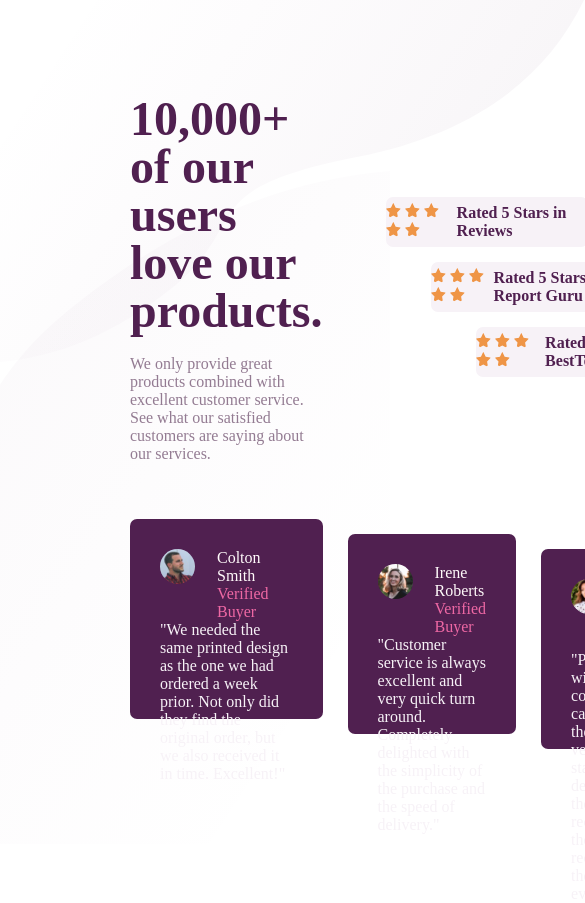
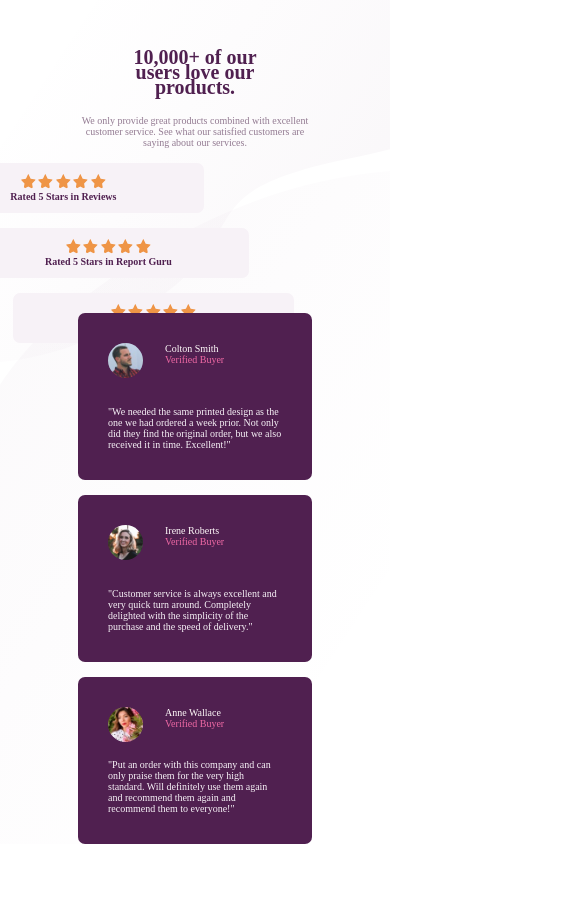
Before and after one commit to mehrnoush-amiri/social-proof-secton, a plain HTML site: page index.html in a window 390 px wide. Shown: the top 903 px of the page, 585 px wide, since content can reach past the window. After the commit the page ends 844 px from the top, so only its background shows below. Drawn offline with Linux system fonts and the light colour scheme.

Commit message:
modified:   style.css

```diff
--- a/style.css
+++ b/style.css
@@ -110,3 +110,38 @@ h1{
     color: hsl(300, 43%, 22%) ;
     font-weight: bold;
 }
+
+@media(max-width:600px){
+
+    body{
+        width: 100%;
+        height: 100%;
+    }
+   .main-container{
+    display: flex;
+    flex-direction: column;
+    justify-content: center;
+    font-size: 10px;
+    margin: auto ;
+    width: 60%;
+    height: 100%;
+   }
+   .first-cell h1{
+    font-size: 20px;
+    font-weight: 800;
+    line-height:15px ;
+    margin: 50 auto 0 auto;
+    width: 70%;
+   }
+   .first-cell{
+    text-align: center;
+   }
+   .rated1,.rated2,.rated3{
+    display: flex;
+    flex-direction: column;
+    justify-content: center;
+    align-content: center;
+   }
+
+
+}
```
